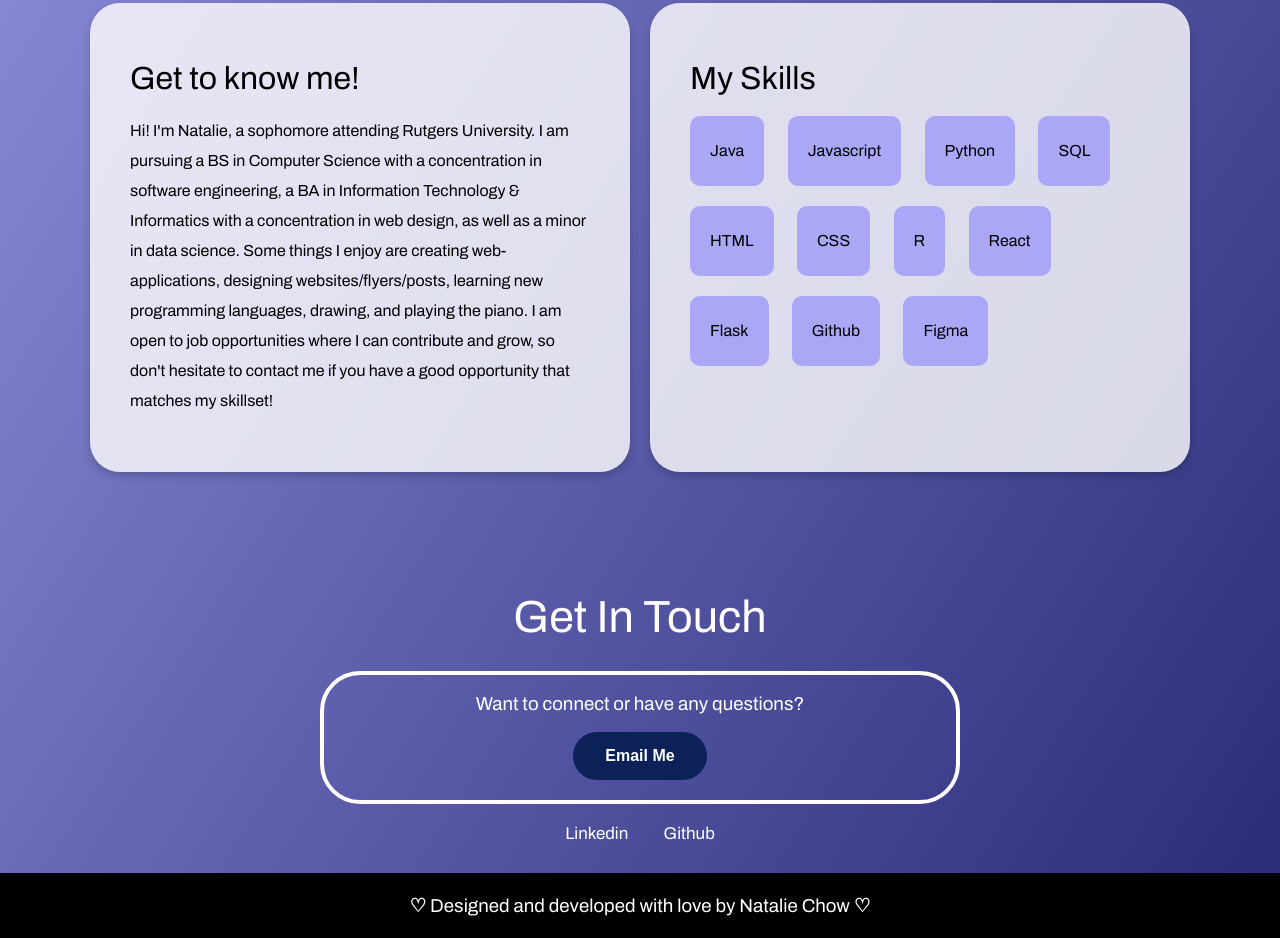
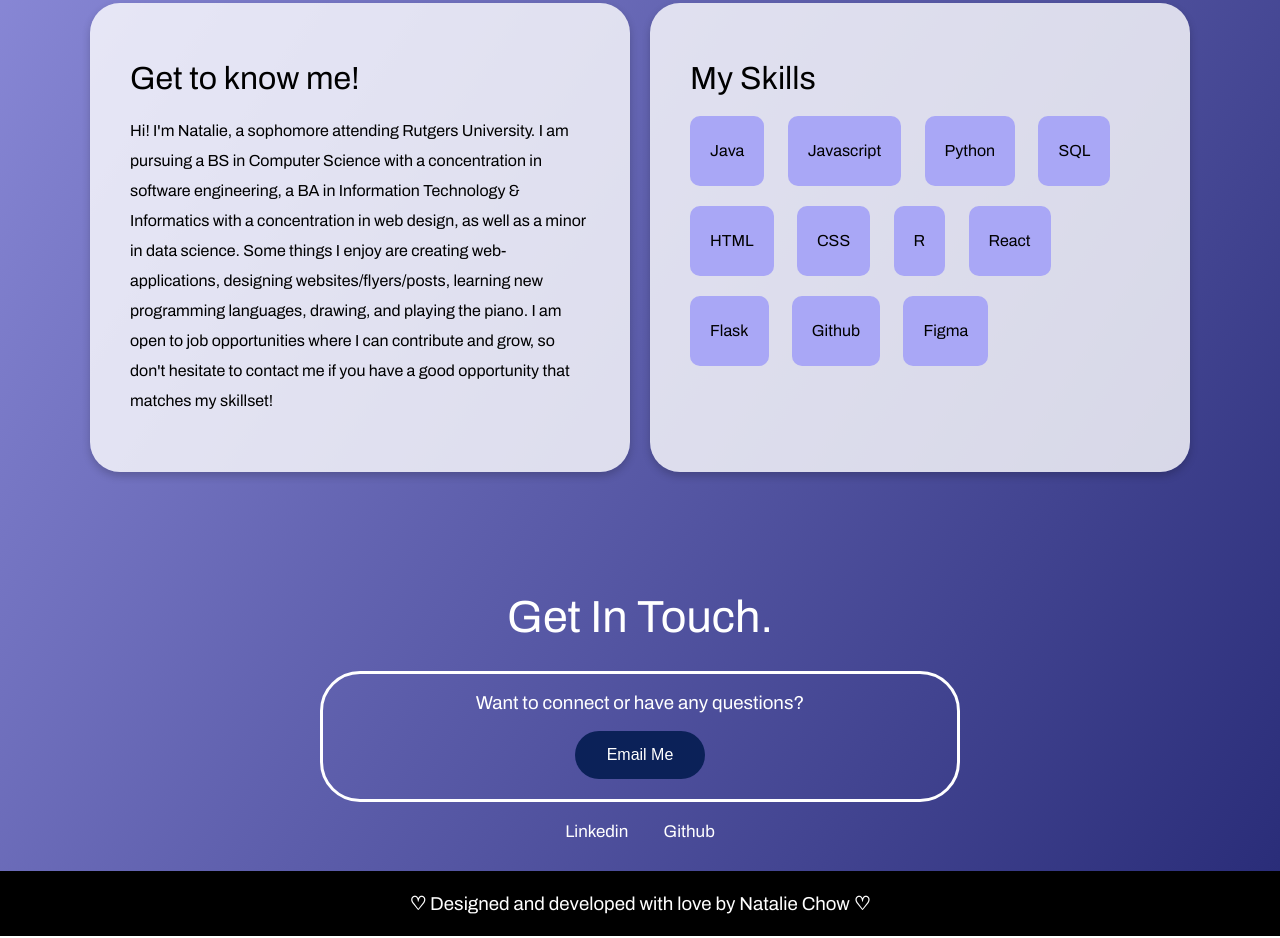
Before and after one commit to nataliechoww/nataliechoww.github.io, a plain HTML site: page index.html in a window 1280 px wide. Shown: the part 1047-1985 px from the top of the page. Drawn offline with Linux system fonts and the light colour scheme.

Commit message:
overflow issue fix

```diff
--- a/index.css
+++ b/index.css
@@ -168,7 +168,7 @@ hr {
     font-weight: 900;
 }
 .contactBox{
-    border: 4.5px solid white;
+    border: 3px solid white;
     width: 50%;
     margin: auto;
     margin-bottom: 20px;
@@ -182,7 +182,6 @@ hr {
     border: none;
     color: white;
     padding: 15px 32px;
-    font-weight: bolder;
     text-align: center;
     text-decoration: none;
     display: inline-block;
--- a/index.html
+++ b/index.html
@@ -52,7 +52,7 @@
         </div>
     </div>
     <div class = "contact">
-        <h1> Get In Touch </h1>
+        <h1> Get In Touch. </h1>
         <div class = "contactBox">
             <h3> Want to connect or have any questions?</h3>
             <a href="mailto:nchow234@gmail.com">
```
